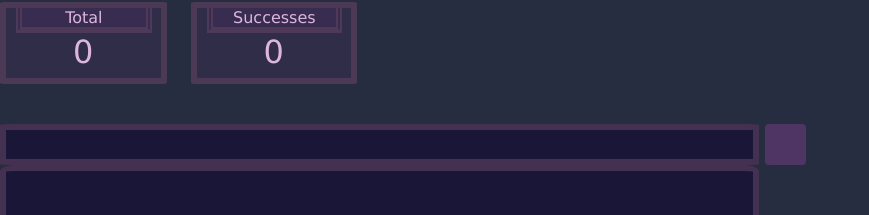
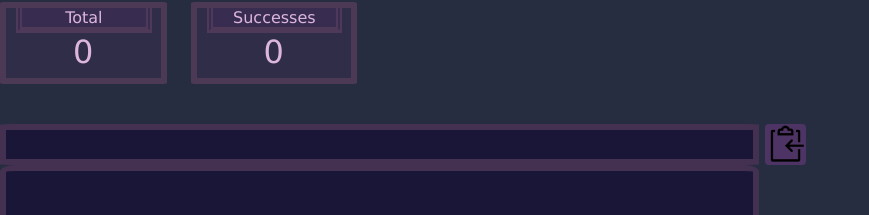
Before and after one commit to Ahri9tails/dicetest-roller, a plain HTML site: page index.html in a window 1280 px wide. Shown: the part 562-777 px from the top of the page, without its empty margins (0-869 px from the left). Drawn offline with Linux system fonts and the light colour scheme; the site is published under a folder, as on GitHub Pages, so addresses that start at the root find nothing.

Commit message:
use file relative folder path instead of root relative path.

```diff
--- a/css/style.css
+++ b/css/style.css
@@ -123,7 +123,7 @@ input[type=number] {
 }
 
 .clipboard-button {
-	background: url(/icons/copy_to_clipboard_line_icon.png);
+	background: url(../icons/copy_to_clipboard_line_icon.png);
 	background-size: contain;
 	background-color: hsl(301, 100%, 67%, 19%);
 	border: none;
```
